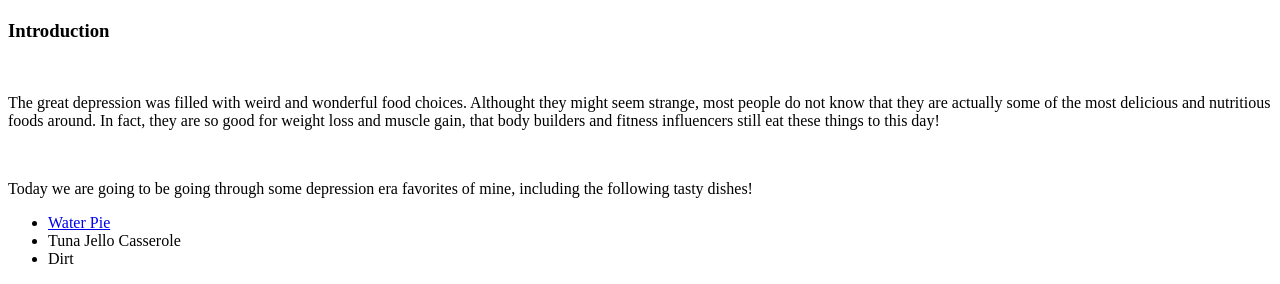
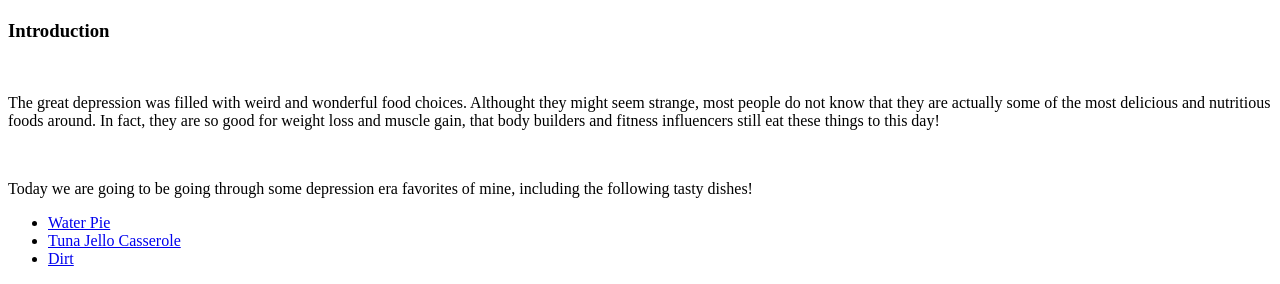
Before and after one commit to NefariousBirdMan/odin_recipe, a plain HTML site: page index.html in a window 1280 px wide. Shown: the part 630-914 px from the top of the page. Drawn offline with Linux system fonts and the light colour scheme.

Commit message:
Create Recipe Page HTML files Add Anchor elements to index.html

```diff
--- a/index.html
+++ b/index.html
@@ -22,9 +22,9 @@
     <p> Today we are going to be going through some depression era favorites of mine, including the following tasty dishes!
     </p>
       <ul>
-        <li><a href="./recipes/water-pie.html">Water Pie</a></li>
-        <li>Tuna Jello Casserole</li>
-        <li>Dirt</li>
+        <li><a href="./recipes/water-pie.html" target="_blank" rel="noopener noreferer">Water Pie</a></li>
+        <li><a href="./recipes/tuna-jello-casserole.html" target="_blank" rel="noopener noreferer">Tuna Jello Casserole</a></li>
+        <li><a href="./recipes/dirt.html" target="_blank" rel="noopener noreferer">Dirt</a></li>
       </ul>
 
 
```
Also changed, not shown: recipes/dirt.html (added), recipes/tuna-jello-casserole.html (added).
